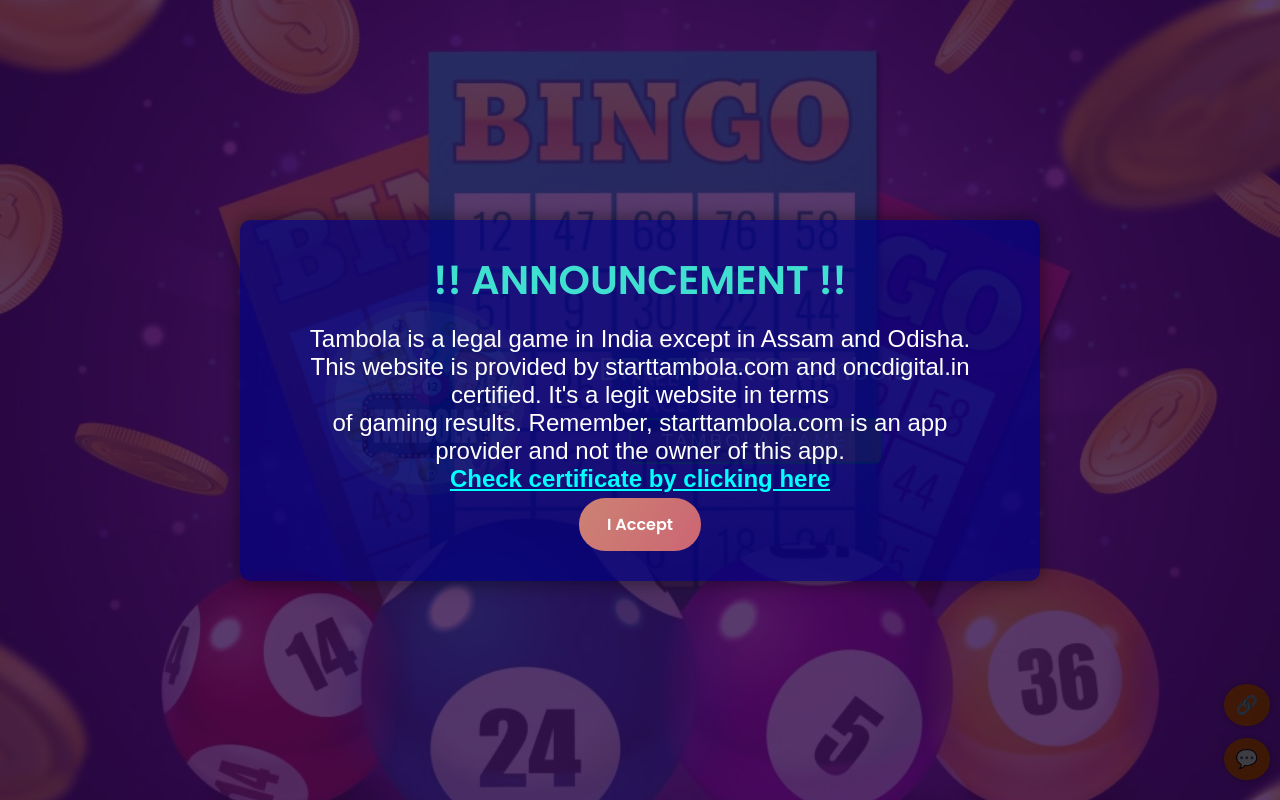
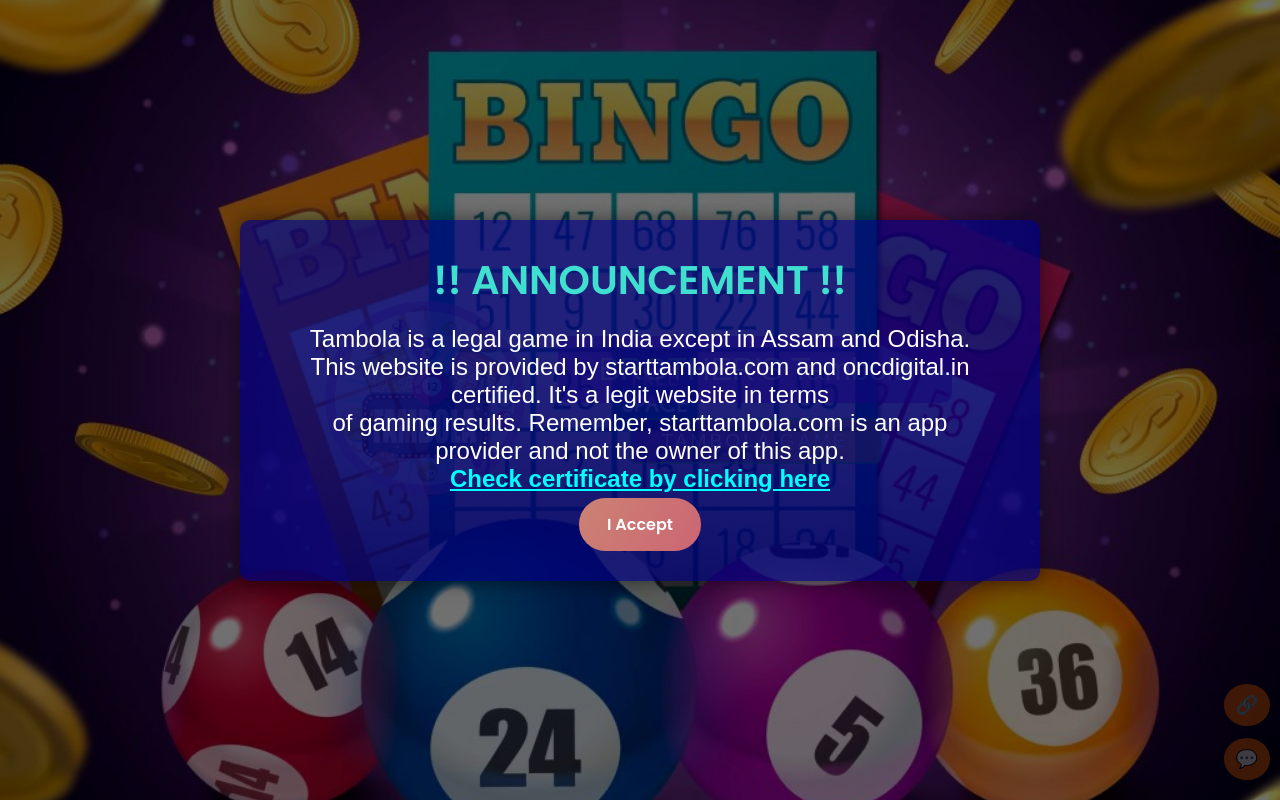
Before and after one commit to bikash-yadav20/Tambola-Game, a plain HTML site: page index.html in a window 1280 px wide. Shown: the top 800 px of the page. Drawn offline with Linux system fonts and the light colour scheme; files whose address does not match are found by name.

Commit message:
Update main.css

```diff
--- a/main.css
+++ b/main.css
@@ -116,7 +116,7 @@
 }
 
 .main-bg {
-  background-image: url('./Bg-iamge/tambolaBg.jpg');
+  background-image: url('./bg-image/tambolaBg.jpg');
   background-size: cover;
   background-position: center;
   width: 100%;
```
